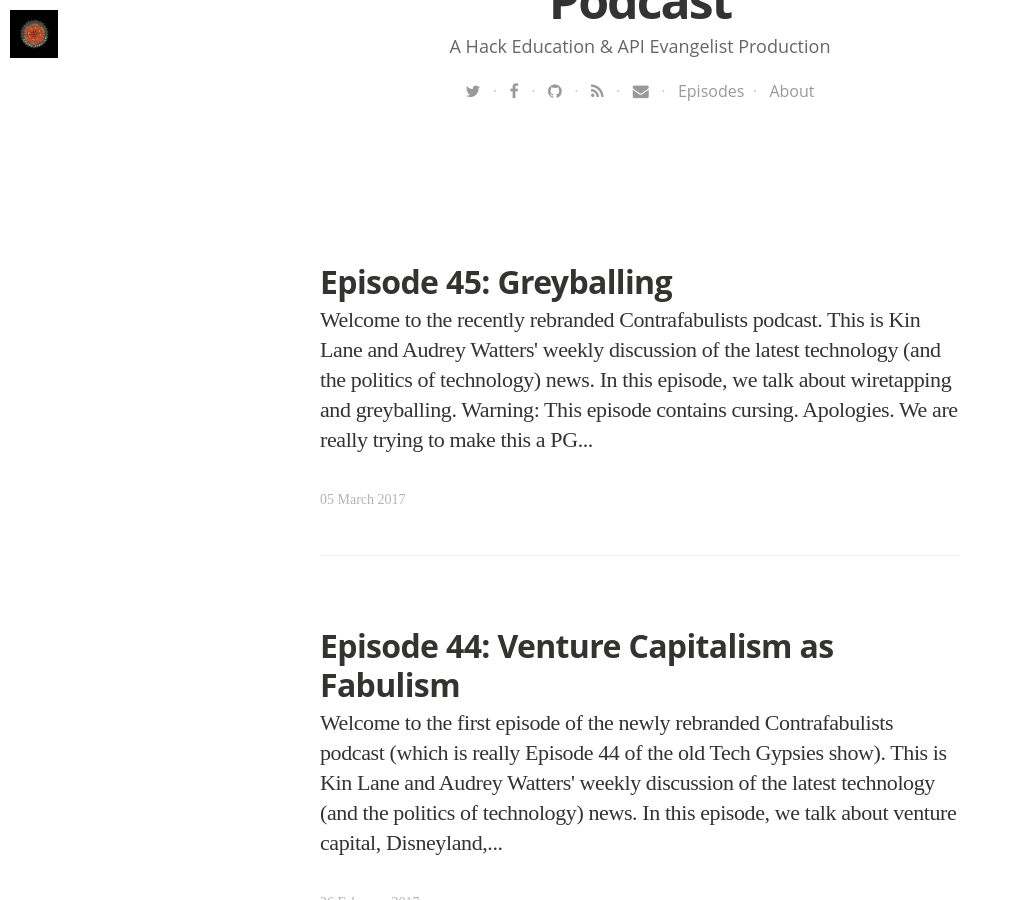
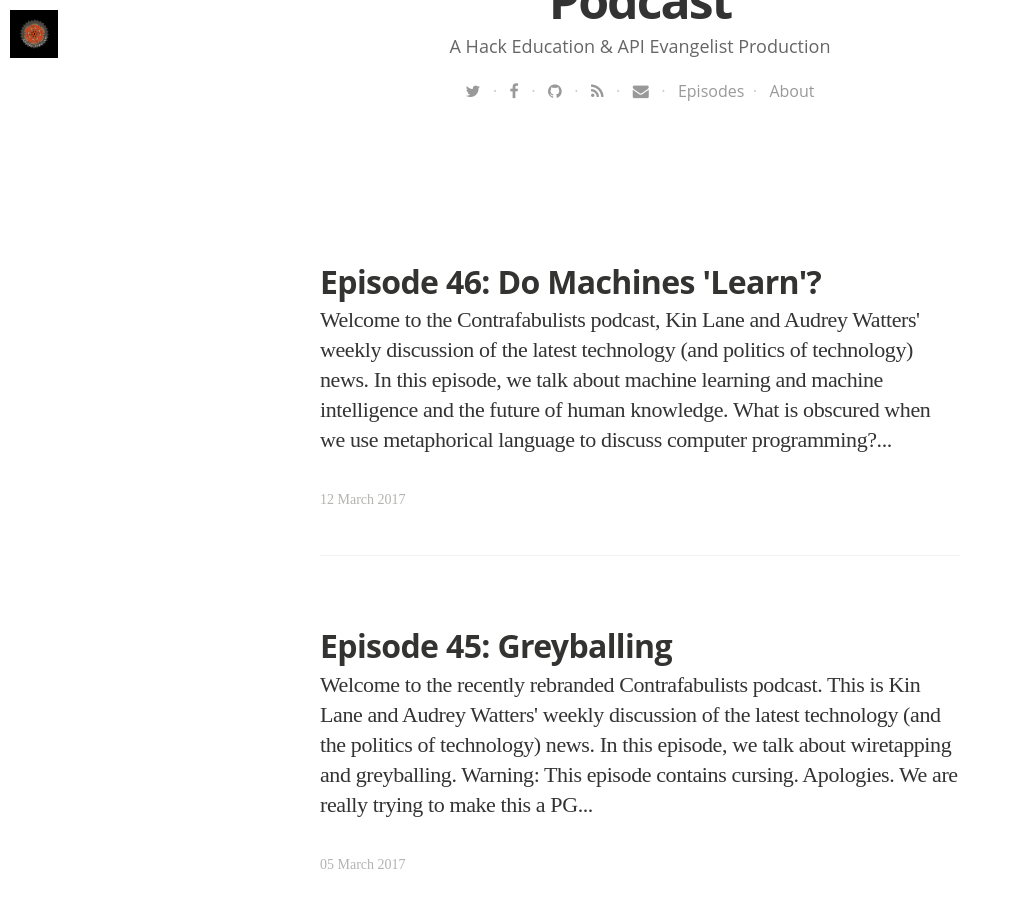
Before and after one commit to Contrafabulists/podcast, a Jekyll site: the page built from blog/index.html, in a window 1280 px wide and 900 px high, scrolled down 609 px. Shown: the whole window, without its empty margins (0-1013 px from the left). Built offline with Jekyll 4.4.1, drawn with Linux system fonts in a browser that asks for light colours; nearby versions of some CDN libraries; some web fonts are replaced; the list of posts is cut into pages by our own code; some of the changed text lies outside the part shown.

Commit message:
new episode

```diff
--- a/_data/podcasts.yaml
+++ b/_data/podcasts.yaml
@@ -670,3 +670,17 @@
   tags:
   - Technology
   - Politics
+- title: "Contrafabulists Episode 46"
+  summary: "In this episode, we talk about machine learning and machine intelligence and the future of human knowledge."
+  description: "In this episode, we talk about machine learning and machine intelligence and the future of human knowledge."
+  subtitle: "Tech, Scrutinized"
+  image: /assets/images/cog-big.png
+  audio_file: http://s3.amazonaws.com/contrafabulists/2017-03-12-episode-46.mp3
+  audio_length: 59709984
+  sound_cloud: https://soundcloud.com/contrafabulists/episode-46
+  duration: '0:41:28'
+  publish_date: "2017-03-12 09:00:00"
+  url: 2017/03/12/episode-46
+  tags:
+  - Technology
+  - Politics
--- /dev/null
+++ b/_posts/2017-03-12-episode-46.html
@@ -0,0 +1,27 @@
+---
+layout: post
+title: "Episode 46: Do Machines 'Learn'?"
+date: 2017-03-12 08:35:00 +0000
+image: https://s3.amazonaws.com/contrafabulists/2017-03-12-bb.jpg
+imagecredits: https://www.flickr.com/photos/jasonparis/6622430343
+---
+<p>Welcome to the Contrafabulists podcast, <a href="http://kinlane.com">Kin Lane</a> and <a href="http://audreywatters.com">Audrey Watters</a>' weekly discussion of the latest technology (and politics of technology) news.</p>
+
+<p>In this episode, we talk about machine learning and machine intelligence and the future of human knowledge. What is obscured when we use metaphorical language to discuss computer programming?</p>
+
+<p>
+<iframe width="100%" height="166" scrolling="no" frameborder="no" src="https://w.soundcloud.com/player/?url=https%3A//api.soundcloud.com/tracks/312060619&amp;color=ff5500&amp;auto_play=false&amp;hide_related=false&amp;show_comments=true&amp;show_user=true&amp;show_reposts=false"></iframe>
+</p>
+
+<p>Warning: This episode contains cursing. Apologies. We are really trying to make this a PG / PG-13 podcast.</p>
+
+<p>Here are the stories we referenced:</p>
+<ul>
+<li>"<a href="https://cloud.google.com/video-intelligence/">Cloud Video Intelligence</a>" and "<a href="https://cloud.google.com/vision/">Cloud Vision API</a>" from Google</li>
+<li>"<a href="https://theoutline.com/post/1192/google-s-featured-snippets-are-worse-than-fake-news">Google's featured snippets are worse than fake news</a>" by Adrianne Jeffries</li>
+<li>"<a href="http://gizmodo.com/googles-algorithm-is-lying-to-you-about-onions-and-blam-1793057789">Google's Algorithm Is Lying to You About Onions and Blaming Me for It</a>" by Tom Scocca</li>
+<li>"<a href="https://hapgood.us/2017/03/04/how-news-literacy-gets-the-web-wrong/">How 'News Literacy' Gets the Web Wrong</a>" by Mike Caulfield</li>
+<li>"<a href="https://www.nytimes.com/2017/03/09/opinion/the-truth-about-the-wikileaks-cia-cache.html">The Truth About the WikiLeaks C.I.A. Cache</a>" by Zeynep Tufekci</li>
+</ul>
+
+<p>Feedback is welcome. (You should <a href="mailto:kinlane@gmail.com">email Kin</a> with it though, not Audrey.)</p>
--- a/index.html
+++ b/index.html
@@ -8,7 +8,7 @@ layout: default
 
 <p><strong>To Subscribe</strong>: You can subscribe to the podcast via iTunes, Stitcher, or <a href="https://soundcloud.com/contrafabulists">Soundcloud</a> (or via any other app that supports <a href="http://podcast.contrafabulists.com/feed.xml">RSS</a>). The <a href="http://podcast.contrafabulists.com/blog/">show notes</a> can be found <a href="http://podcast.contrafabulists.com/blog/">on this blog</a> and can also be subscribed to <a href="http://podcast.contrafabulists.com/blog.xml">via RSS</a>. These are all included as part of <a href="http://hackeducation.us5.list-manage1.com/subscribe?u=0ab07657df870af8eb101b4e5&id=c0e1f570cf">the weekly Contrafabulists Newsletter</a>.</p>
 
-<p><strong>Latest Episode: <a href="http://podcast.contrafabulists.com/2017/03/05/episode-45">45</a></strong>
+<p><strong>Latest Episode: <a href="http://podcast.contrafabulists.com/2017/03/12/episode-46">46</a></strong>
 
 <p><strong>Latest Underground History: <a href="http://podcast.contrafabulists.com/2017/02/15/underground-doomsday-clock">Volume 3: The Doomsday Clock</a></strong></p>
 
```
